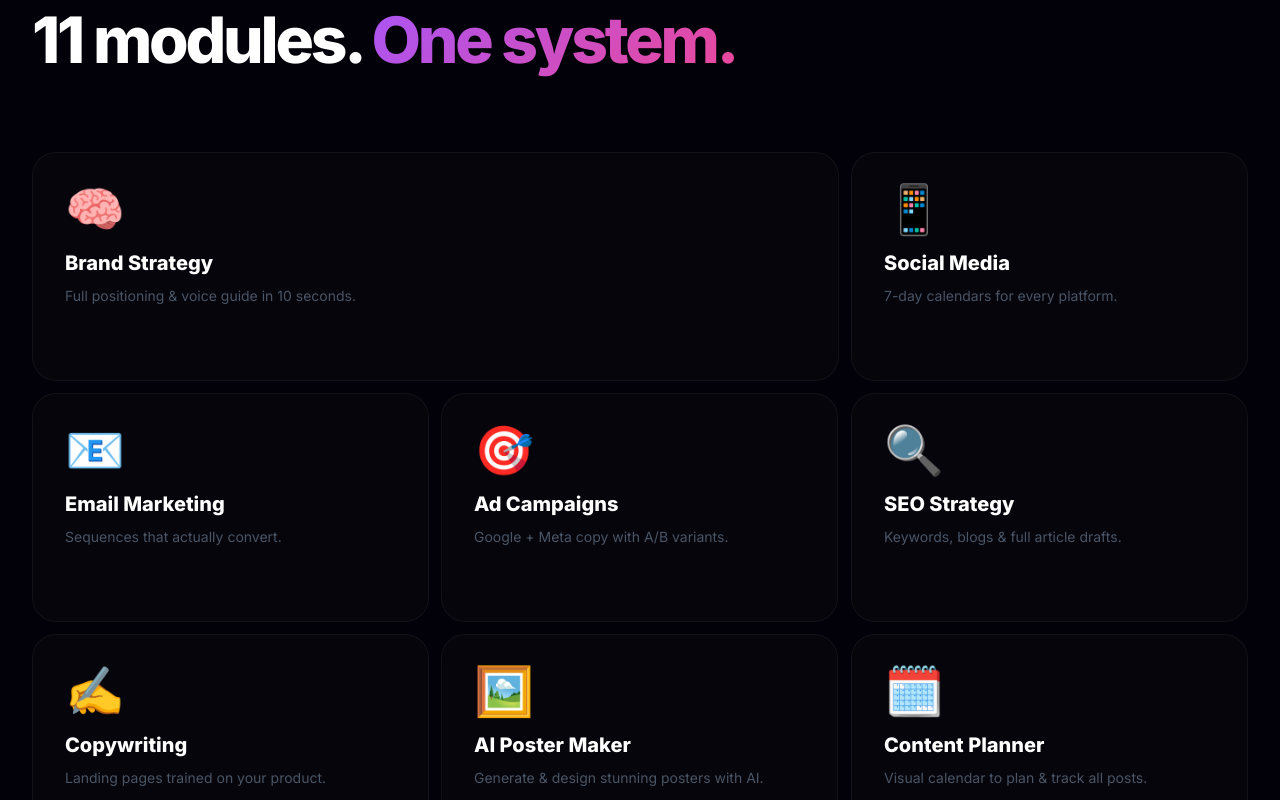
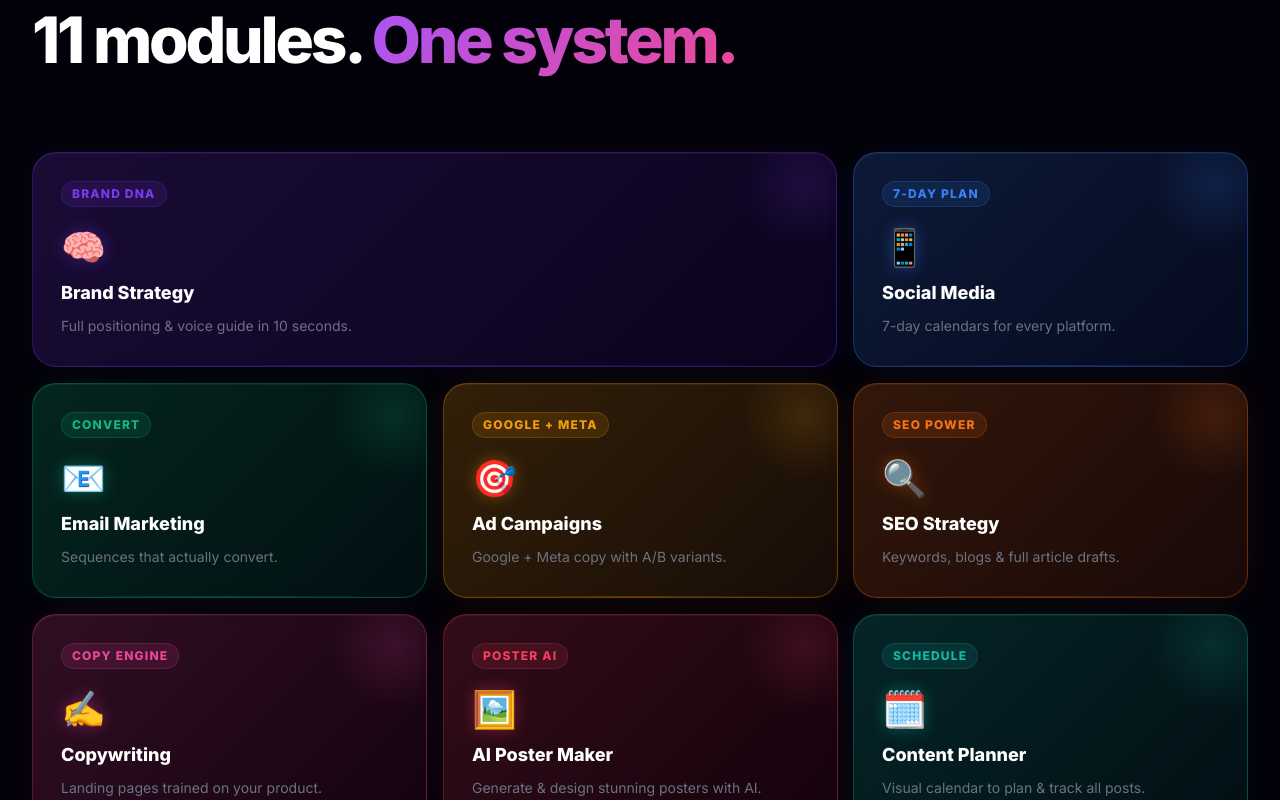
Before and after one commit to loopmintdigital-cyber/ai-marketing-copilot, a Next.js app: page / in a window 1280 px wide. Shown: the part 1820-2620 px from the top of the page. Built offline with nearby package versions, Linux system fonts and the light colour scheme.

Commit message:
feat: beautiful unique bento cards with colors and glows

```diff
--- a/app/page.tsx
+++ b/app/page.tsx
@@ -188,17 +188,17 @@ export default function Home() {
 
   // ✅ ALL 11 MODULES
   const features = [
-    { icon: "🧠", title: "Brand Strategy", desc: "Full positioning & voice guide in 10 seconds.", glow: "#7c3aed", span: "col-span-2" },
-    { icon: "📱", title: "Social Media", desc: "7-day calendars for every platform.", glow: "#3b82f6", span: "col-span-1" },
-    { icon: "📧", title: "Email Marketing", desc: "Sequences that actually convert.", glow: "#10b981", span: "col-span-1" },
-    { icon: "🎯", title: "Ad Campaigns", desc: "Google + Meta copy with A/B variants.", glow: "#f59e0b", span: "col-span-1" },
-    { icon: "🔍", title: "SEO Strategy", desc: "Keywords, blogs & full article drafts.", glow: "#f97316", span: "col-span-1" },
-    { icon: "✍️", title: "Copywriting", desc: "Landing pages trained on your product.", glow: "#ec4899", span: "col-span-1" },
-    { icon: "🖼️", title: "AI Poster Maker", desc: "Generate & design stunning posters with AI.", glow: "#f43f5e", span: "col-span-1" },
-    { icon: "🗓️", title: "Content Planner", desc: "Visual calendar to plan & track all posts.", glow: "#14b8a6", span: "col-span-1" },
-    { icon: "🌐", title: "Website Builder", desc: "Generate a full branded website in seconds.", glow: "#06b6d4", span: "col-span-1" },
-    { icon: "⚡", title: "Brand Profile", desc: "View and edit your brand data & strategy.", glow: "#8b5cf6", span: "col-span-1" },
-    { icon: "📅", title: "Content Calendar", desc: "View all your generated content history.", glow: "#6366f1", span: "col-span-2" },
+    { icon: "🧠", title: "Brand Strategy", desc: "Full positioning & voice guide in 10 seconds.", glow: "#7c3aed", span: "col-span-2", bg: "linear-gradient(135deg, rgba(124,58,237,0.2), rgba(88,28,220,0.1))", border: "rgba(124,58,237,0.3)", tag: "BRAND DNA" },
+    { icon: "📱", title: "Social Media", desc: "7-day calendars for every platform.", glow: "#3b82f6", span: "col-span-1", bg: "linear-gradient(135deg, rgba(59,130,246,0.2), rgba(37,99,235,0.1))", border: "rgba(59,130,246,0.3)", tag: "7-DAY PLAN" },
+    { icon: "📧", title: "Email Marketing", desc: "Sequences that actually convert.", glow: "#10b981", span: "col-span-1", bg: "linear-gradient(135deg, rgba(16,185,129,0.2), rgba(5,150,105,0.1))", border: "rgba(16,185,129,0.3)", tag: "CONVERT" },
+    { icon: "🎯", title: "Ad Campaigns", desc: "Google + Meta copy with A/B variants.", glow: "#f59e0b", span: "col-span-1", bg: "linear-gradient(135deg, rgba(245,158,11,0.2), rgba(217,119,6,0.1))", border: "rgba(245,158,11,0.3)", tag: "GOOGLE + META" },
+    { icon: "🔍", title: "SEO Strategy", desc: "Keywords, blogs & full article drafts.", glow: "#f97316", span: "col-span-1", bg: "linear-gradient(135deg, rgba(249,115,22,0.2), rgba(234,88,12,0.1))", border: "rgba(249,115,22,0.3)", tag: "SEO POWER" },
+    { icon: "✍️", title: "Copywriting", desc: "Landing pages trained on your product.", glow: "#ec4899", span: "col-span-1", bg: "linear-gradient(135deg, rgba(236,72,153,0.2), rgba(190,24,93,0.1))", border: "rgba(236,72,153,0.3)", tag: "COPY ENGINE" },
+    { icon: "🖼️", title: "AI Poster Maker", desc: "Generate & design stunning posters with AI.", glow: "#f43f5e", span: "col-span-1", bg: "linear-gradient(135deg, rgba(244,63,94,0.2), rgba(190,18,60,0.1))", border: "rgba(244,63,94,0.3)", tag: "POSTER AI" },
+    { icon: "🗓️", title: "Content Planner", desc: "Visual calendar to plan & track all posts.", glow: "#14b8a6", span: "col-span-1", bg: "linear-gradient(135deg, rgba(20,184,166,0.2), rgba(13,148,136,0.1))", border: "rgba(20,184,166,0.3)", tag: "SCHEDULE" },
+    { icon: "🌐", title: "Website Builder", desc: "Generate a full branded website in seconds.", glow: "#06b6d4", span: "col-span-1", bg: "linear-gradient(135deg, rgba(6,182,212,0.2), rgba(8,145,178,0.1))", border: "rgba(6,182,212,0.3)", tag: "FULL SITE" },
+    { icon: "⚡", title: "Brand Profile", desc: "View and edit your brand data & strategy.", glow: "#8b5cf6", span: "col-span-1", bg: "linear-gradient(135deg, rgba(139,92,246,0.2), rgba(109,40,217,0.1))", border: "rgba(139,92,246,0.3)", tag: "BRAND HQ" },
+    { icon: "📅", title: "Content Calendar", desc: "View all your generated content history.", glow: "#6366f1", span: "col-span-2", bg: "linear-gradient(135deg, rgba(99,102,241,0.2), rgba(79,70,229,0.1))", border: "rgba(99,102,241,0.3)", tag: "HISTORY" },
   ];
 
   return (
@@ -407,31 +407,50 @@ export default function Home() {
               <span style={{ background: "linear-gradient(135deg,#a855f7,#ec4899)", WebkitBackgroundClip: "text", WebkitTextFillColor: "transparent", backgroundClip: "text" }}> One system.</span>
             </h2>
           </div>
-          <div className="grid grid-cols-3 gap-3">
-            {features.map((f, i) => (
+          <div className="grid grid-cols-3 gap-4">
+            {features.map((f: any, i: number) => (
               <div key={f.title}
-                className={`group relative overflow-hidden rounded-3xl p-8 cursor-pointer ${f.span}`}
-                style={{ background: "rgba(255,255,255,0.02)", border: "1px solid rgba(255,255,255,0.05)", minHeight: 180, transform: `perspective(800px) rotateX(${tiltCards[f.title]?.x || 0}deg) rotateY(${tiltCards[f.title]?.y || 0}deg)`, transition: "transform 0.15s ease, box-shadow 0.3s ease, border-color 0.3s ease, background 0.3s ease" }}
+                className={`group relative overflow-hidden rounded-3xl p-7 cursor-pointer ${f.span} transition-all duration-300 hover:-translate-y-1`}
+                style={{
+                  background: f.bg,
+                  border: `1px solid ${f.border}`,
+                  minHeight: 190,
+                  boxShadow: `0 0 30px ${f.glow}15, inset 0 1px 0 rgba(255,255,255,0.05)`,
+                  transform: `perspective(800px) rotateX(${tiltCards[f.title]?.x || 0}deg) rotateY(${tiltCards[f.title]?.y || 0}deg)`,
+                }}
                 onClick={() => router.push("/sign-up")}
                 onMouseMove={(e) => handleTilt(e, f.title)}
                 onMouseEnter={(e) => {
                   const el = e.currentTarget as HTMLElement;
-                  el.style.boxShadow = `0 0 60px ${f.glow}30`;
-                  el.style.borderColor = `${f.glow}40`;
-                  el.style.background = `${f.glow}08`;
+                  el.style.boxShadow = `0 0 60px ${f.glow}40, 0 20px 40px rgba(0,0,0,0.3), inset 0 1px 0 rgba(255,255,255,0.08)`;
+                  el.style.borderColor = `${f.glow}60`;
                 }}
                 onMouseLeave={(e) => {
                   const el = e.currentTarget as HTMLElement;
-                  el.style.boxShadow = "none";
-                  el.style.borderColor = "rgba(255,255,255,0.05)";
-                  el.style.background = "rgba(255,255,255,0.02)";
+                  el.style.boxShadow = `0 0 30px ${f.glow}15, inset 0 1px 0 rgba(255,255,255,0.05)`;
+                  el.style.borderColor = f.border;
                   resetTilt(f.title);
                 }}>
-                <div className="absolute -top-10 -right-10 w-40 h-40 rounded-full opacity-0 group-hover:opacity-100 transition-opacity duration-500" style={{ background: `radial-gradient(circle, ${f.glow}20 0%, transparent 70%)` }} />
-                <div className="text-5xl mb-4 group-hover:scale-110 transition-transform duration-300 inline-block relative z-10">{f.icon}</div>
-                <h3 className="text-white font-black text-xl mb-2 relative z-10">{f.title}</h3>
-                <p className="text-gray-600 text-sm leading-relaxed relative z-10">{f.desc}</p>
-                <div className="mt-6 text-xs font-bold uppercase tracking-wider opacity-0 group-hover:opacity-100 transition-all duration-300 translate-y-2 group-hover:translate-y-0 relative z-10" style={{ color: f.glow }}>Open module →</div>
+                {/* Always visible glow orb top-right */}
+                <div className="absolute -top-8 -right-8 w-32 h-32 rounded-full transition-opacity duration-500" style={{ background: `radial-gradient(circle, ${f.glow}25 0%, transparent 70%)` }} />
+                {/* Bottom glow */}
+                <div className="absolute bottom-0 left-0 right-0 h-px" style={{ background: `linear-gradient(90deg, transparent, ${f.glow}40, transparent)` }} />
+
+                {/* Tag */}
+                <div className="flex items-center justify-between mb-5 relative z-10">
+                  <span className="text-xs font-black px-2.5 py-1 rounded-full uppercase tracking-widest"
+                    style={{ background: `${f.glow}20`, color: f.glow, border: `1px solid ${f.glow}30` }}>
+                    {f.tag}
+                  </span>
+                  <span className="text-xs opacity-0 group-hover:opacity-100 transition-all duration-300 font-bold" style={{ color: f.glow }}>→</span>
+                </div>
+
+                <div className="text-4xl mb-3 group-hover:scale-110 transition-transform duration-300 inline-block relative z-10"
+                  style={{ filter: `drop-shadow(0 0 8px ${f.glow}60)` }}>
+                  {f.icon}
+                </div>
+                <h3 className="text-white font-black text-lg mb-2 relative z-10">{f.title}</h3>
+                <p className="text-gray-500 text-sm leading-relaxed relative z-10 group-hover:text-gray-400 transition-colors">{f.desc}</p>
               </div>
             ))}
           </div>
```
